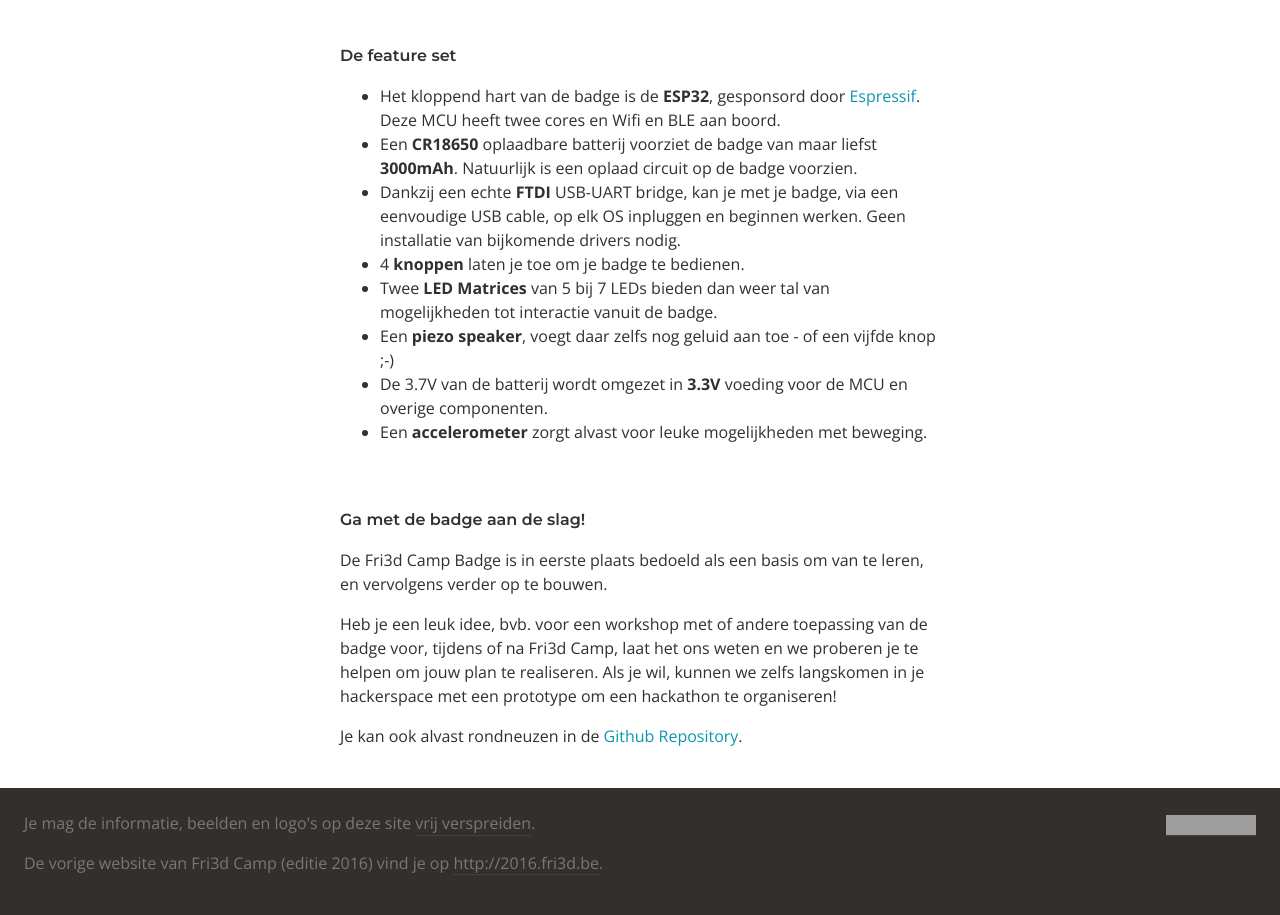
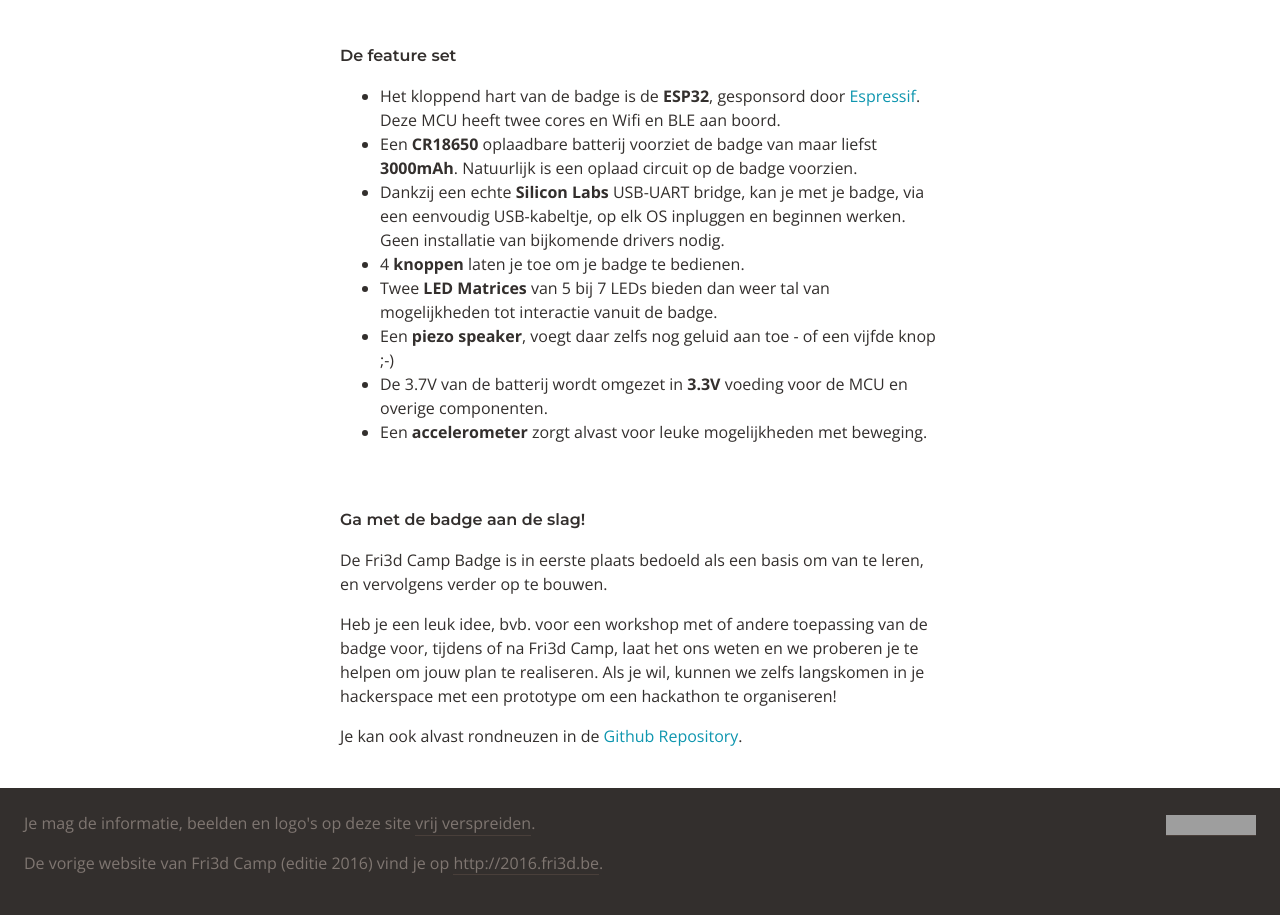
Before and after one commit to Fri3dCamp/fri3d2018-announce, a Jekyll site: the page built from badge/index.html, in a window 1280 px wide. Shown: the part 1050-1965 px from the top of the page. Built offline with Jekyll 4.4.1, drawn with Linux system fonts in a browser that asks for light colours; nearby versions of some CDN libraries; grey boxes are pictures that could not be loaded.

Commit message:
FTDI -> Silicon Labs

```diff
--- a/badge/index.html
+++ b/badge/index.html
@@ -25,8 +25,8 @@ navitem: badge
             maar liefst <strong>3000mAh</strong>. Natuurlijk is een oplaad circuit op
             de badge voorzien.</li>
 
-            <li>Dankzij een echte <strong>FTDI</strong> USB-UART bridge, kan je met je
-            badge, via een eenvoudige USB cable, op elk OS inpluggen en beginnen
+            <li>Dankzij een echte <strong>Silicon Labs</strong> USB-UART bridge, kan je met je
+            badge, via een eenvoudig USB-kabeltje, op elk OS inpluggen en beginnen
             werken. Geen installatie van bijkomende drivers nodig.</li>
 
             <li>4 <strong>knoppen</strong> laten je toe om je badge te bedienen.</li>
```
